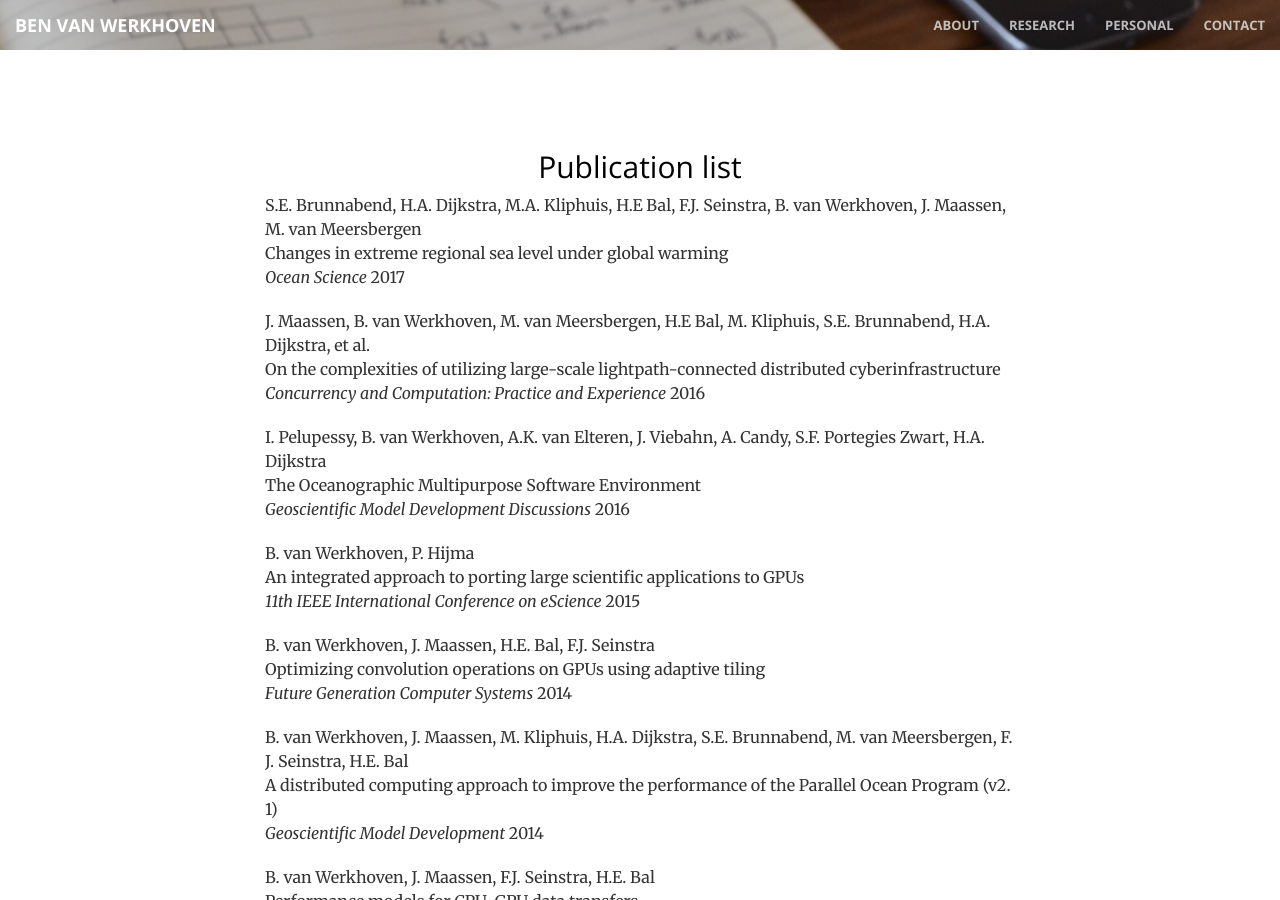
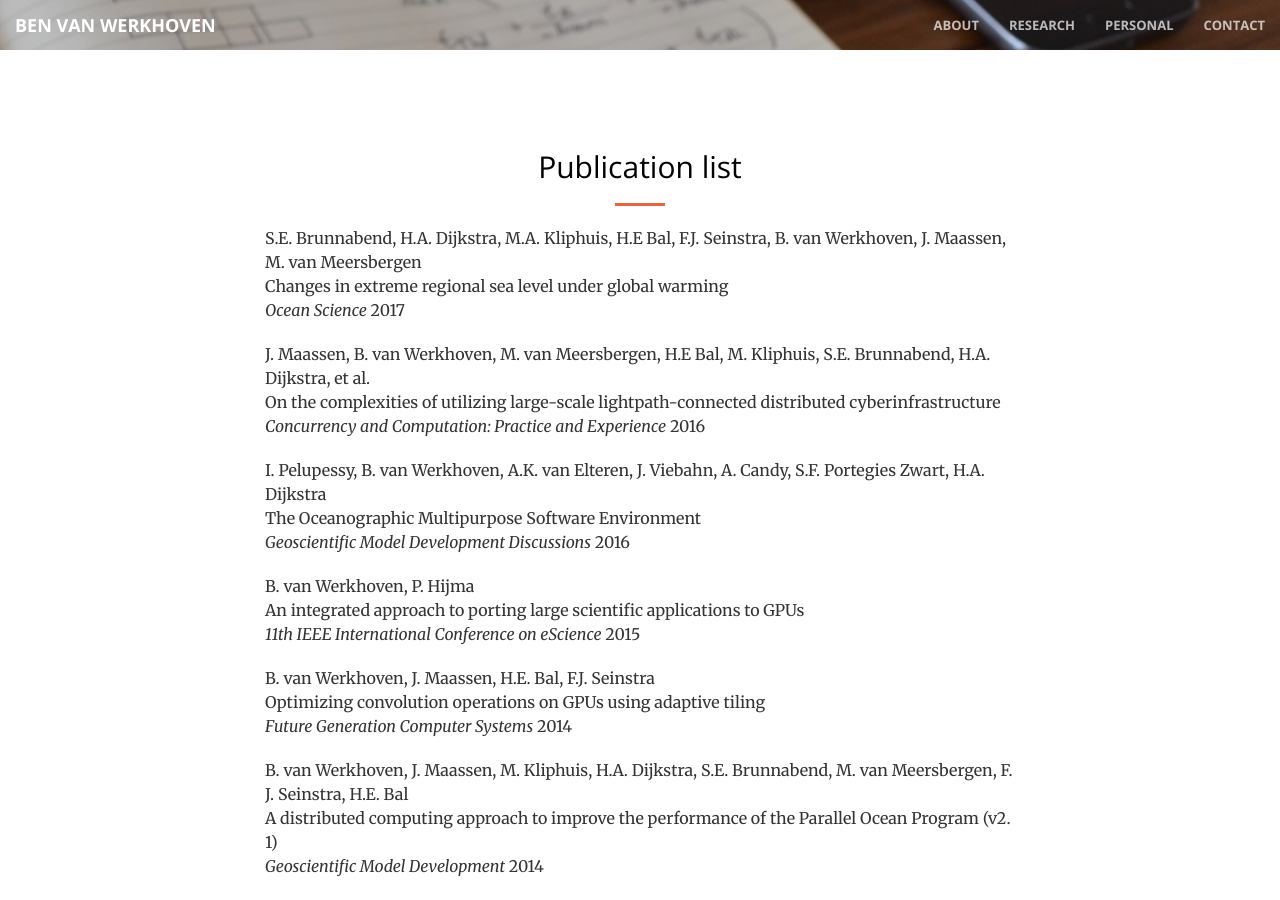
Before and after one commit to benvanwerkhoven/benvanwerkhoven.github.io, a Jekyll site: the page built from publist.html, in a window 1280 px wide and 900 px high. Built offline with Jekyll 4.4.1, drawn with Linux system fonts in a browser that asks for light colours; some web fonts are replaced.

Commit message:
fixed typo in html

```diff
--- a/_includes/publications.html
+++ b/_includes/publications.html
@@ -8,7 +8,7 @@
         <div class="row">
             <div class="col-lg-8 col-lg-offset-2 col-md-8 col-md-offset-2">
 
-                    <h2 class="section-heading-black text-center">Publication list</h2
+                    <h2 class="section-heading-black text-center">Publication list</h2>
                     <hr>
 
                     {% for publication in col.docs %}
```
